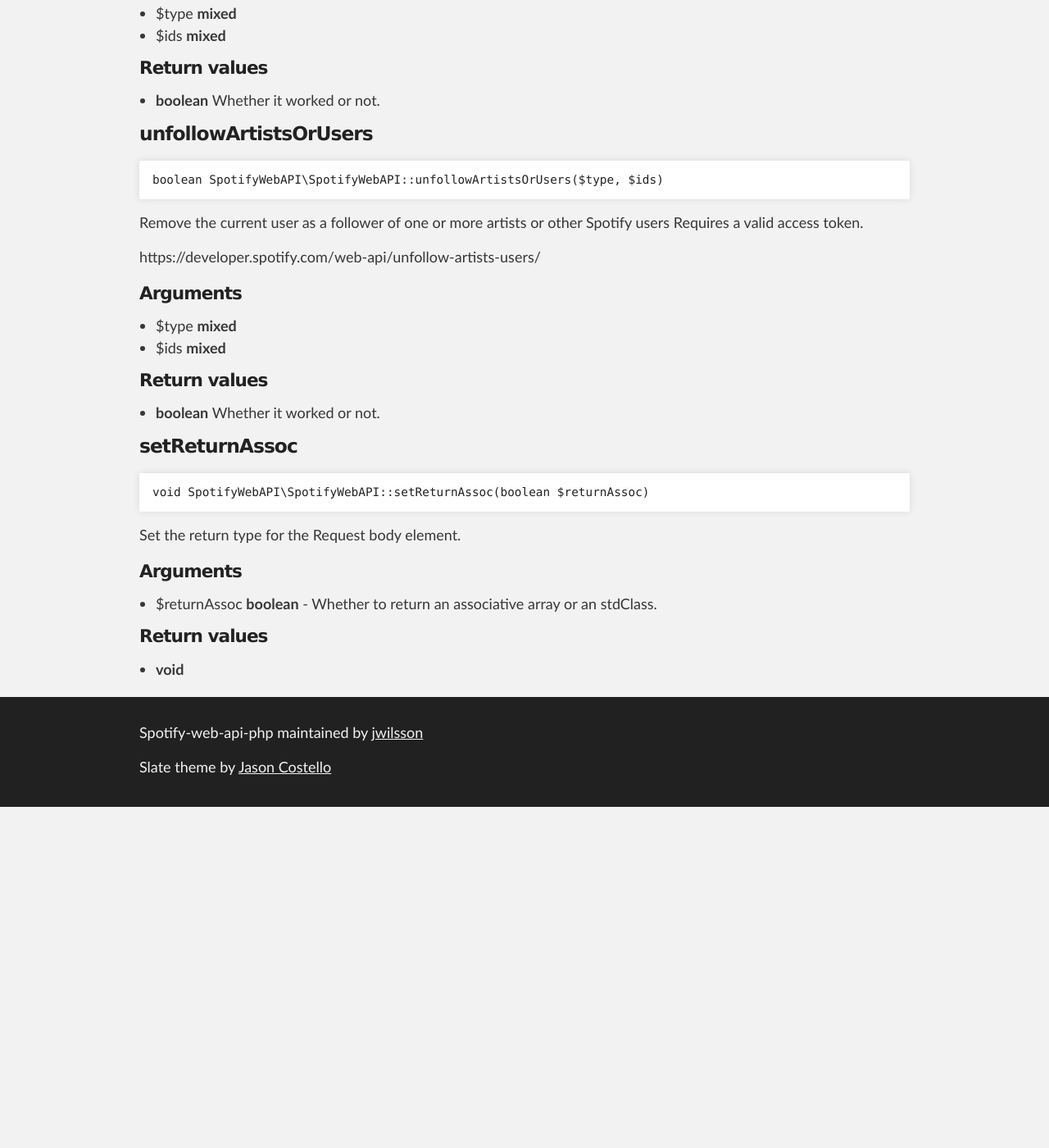
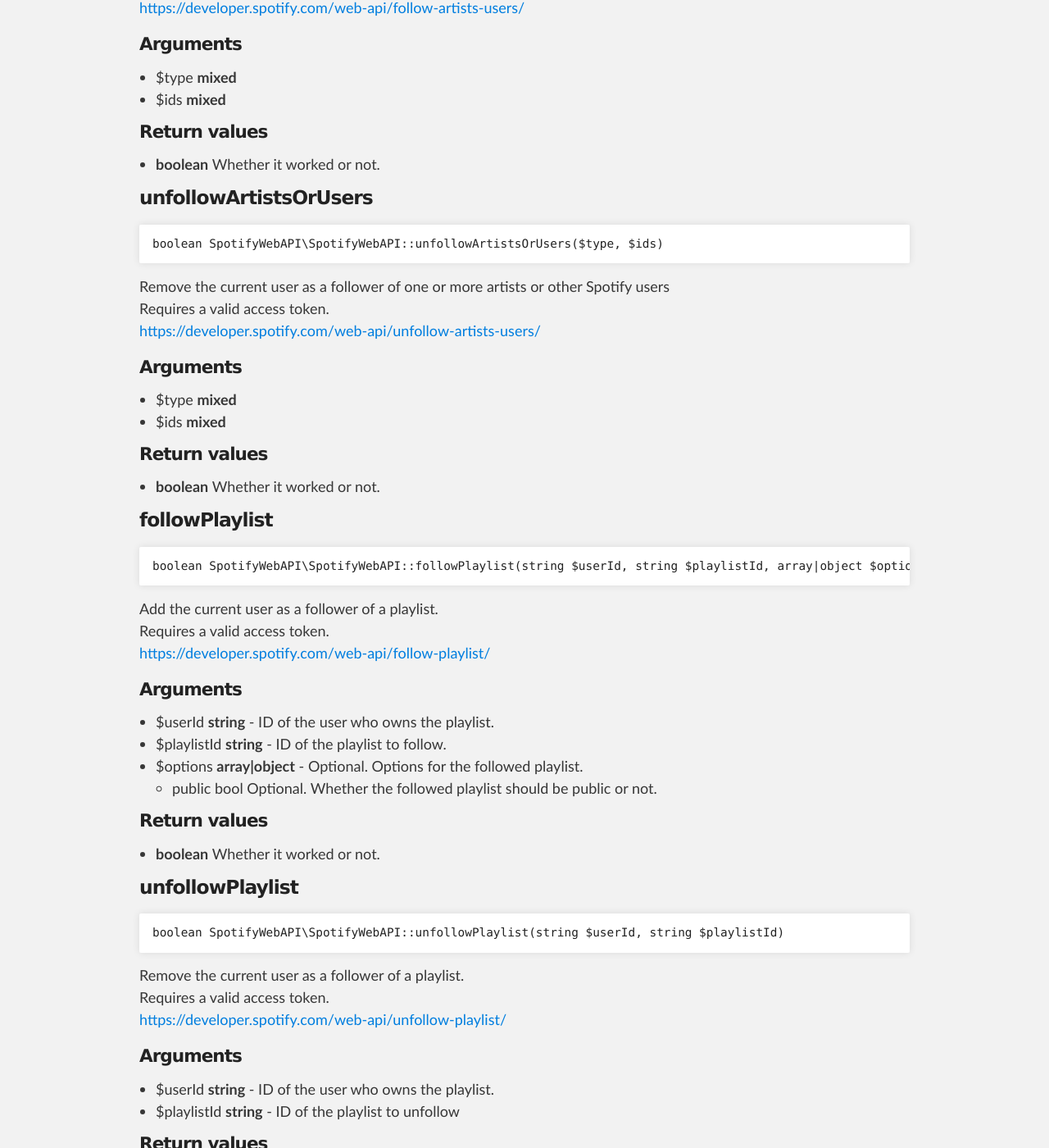
Before and after one commit to jwilsson/spotify-web-api-php, a Jekyll site: the page built from method-reference/spotifywebapi.md, in a window 1280 px wide and 1400 px high, scrolled down 12751 px. Shown: the whole window at 82% size. Built offline with Jekyll 4.4.1, drawn with Linux system fonts in a browser that asks for light colours; before the commit the page ends 13735 px from its top, so only the background shows below that; some of the changed text lies outside the part shown.

Commit message:
Correct line breaks and links to Spotify docs

```diff
--- a/method-reference/spotifywebapi.md
+++ b/method-reference/spotifywebapi.md
@@ -8,10 +8,8 @@ title: Method Reference - SpotifyWebAPI
 
     void SpotifyWebAPI\SpotifyWebAPI::__construct(\SpotifyWebAPI\Request $request)
 
-Constructor
+Constructor<br>
 Set up Request object.
-
-
 
 #### Arguments
 * $request **\SpotifyWebAPI\Request** - Optional. The Request object to use.
@@ -26,10 +24,9 @@ Set up Request object.
 
     boolean SpotifyWebAPI\SpotifyWebAPI::addMyTracks(string|array $tracks)
 
-Add tracks to the current user's Spotify library.
-
-Requires a valid access token.
-https://developer.spotify.com/web-api/save-tracks-user/
+Add tracks to the current user's Spotify library.<br>
+Requires a valid access token.<br>
+[https://developer.spotify.com/web-api/save-tracks-user/](https://developer.spotify.com/web-api/save-tracks-user/)
 
 #### Arguments
 * $tracks **string\|array** - ID(s) of the track(s) to add.
@@ -44,10 +41,9 @@ https://developer.spotify.com/web-api/save-tracks-user/
 
     boolean SpotifyWebAPI\SpotifyWebAPI::addUserPlaylistTracks(string $userId, string $playlistId, string|array $tracks, array|object $options)
 
-Add tracks to a user's playlist.
-
-Requires a valid access token.
-https://developer.spotify.com/web-api/add-tracks-to-playlist/
+Add tracks to a user's playlist.<br>
+Requires a valid access token.<br>
+[https://developer.spotify.com/web-api/add-tracks-to-playlist/](https://developer.spotify.com/web-api/add-tracks-to-playlist/)
 
 #### Arguments
 * $userId **string** - ID of the user who owns the playlist.
@@ -67,10 +63,9 @@ https://developer.spotify.com/web-api/add-tracks-to-playlist/
 
     array|object SpotifyWebAPI\SpotifyWebAPI::createUserPlaylist(string $userId, array|object $data)
 
-Create a new playlist for a user.
-
-Requires a valid access token.
-https://developer.spotify.com/web-api/create-playlist/
+Create a new playlist for a user.<br>
+Requires a valid access token.<br>
+[https://developer.spotify.com/web-api/create-playlist/](https://developer.spotify.com/web-api/create-playlist/)
 
 #### Arguments
 * $userId **string** - ID of the user to create the playlist for.
@@ -89,10 +84,9 @@ https://developer.spotify.com/web-api/create-playlist/
 
     boolean SpotifyWebAPI\SpotifyWebAPI::deleteMyTracks(string|array $tracks)
 
-Delete tracks from current user's Spotify library.
-
-Requires a valid access token.
-https://developer.spotify.com/web-api/remove-tracks-user/
+Delete tracks from current user's Spotify library.<br>
+Requires a valid access token.<br>
+[https://developer.spotify.com/web-api/remove-tracks-user/](https://developer.spotify.com/web-api/remove-tracks-user/)
 
 #### Arguments
 * $tracks **string\|array** - ID(s) of the track(s) to delete.
@@ -107,10 +101,9 @@ https://developer.spotify.com/web-api/remove-tracks-user/
 
     string|boolean SpotifyWebAPI\SpotifyWebAPI::deletePlaylistTracks(string $userId, string $playlistId, array $tracks, string $snapshotId)
 
-Delete tracks from a playlist and retrieve a new snapshot ID.
-
-Requires a valid access token.
-https://developer.spotify.com/web-api/remove-tracks-playlist/
+Delete tracks from a playlist and retrieve a new snapshot ID.<br>
+Requires a valid access token.<br>
+[https://developer.spotify.com/web-api/remove-tracks-playlist/](https://developer.spotify.com/web-api/remove-tracks-playlist/)
 
 #### Arguments
 * $userId **string** - ID of the user who owns the playlist.
@@ -131,9 +124,8 @@ https://developer.spotify.com/web-api/remove-tracks-playlist/
 
     array|object SpotifyWebAPI\SpotifyWebAPI::getAlbum(string $albumId)
 
-Get a album.
-
-https://developer.spotify.com/web-api/get-album/
+Get a album.<br>
+[https://developer.spotify.com/web-api/get-album/](https://developer.spotify.com/web-api/get-album/)
 
 #### Arguments
 * $albumId **string** - ID of the album.
@@ -148,9 +140,8 @@ https://developer.spotify.com/web-api/get-album/
 
     array|object SpotifyWebAPI\SpotifyWebAPI::getAlbums(array $albumIds)
 
-Get multiple albums.
-
-https://developer.spotify.com/web-api/get-several-albums/
+Get multiple albums.<br>
+[https://developer.spotify.com/web-api/get-several-albums/](https://developer.spotify.com/web-api/get-several-albums/)
 
 #### Arguments
 * $albumIds **array** - IDs of the albums.
@@ -165,9 +156,8 @@ https://developer.spotify.com/web-api/get-several-albums/
 
     array|object SpotifyWebAPI\SpotifyWebAPI::getAlbumTracks(string $albumId, array|object $options)
 
-Get a album's tracks.
-
-https://developer.spotify.com/web-api/get-several-albums/
+Get a album's tracks.<br>
+[https://developer.spotify.com/web-api/get-several-albums/](https://developer.spotify.com/web-api/get-several-albums/)
 
 #### Arguments
 * $albumId **string** - ID of the album.
@@ -186,9 +176,8 @@ https://developer.spotify.com/web-api/get-several-albums/
 
     array|object SpotifyWebAPI\SpotifyWebAPI::getArtist(string $artistId)
 
-Get an artist.
-
-https://developer.spotify.com/web-api/get-artist/
+Get an artist.<br>
+[https://developer.spotify.com/web-api/get-artist/](https://developer.spotify.com/web-api/get-artist/)
 
 #### Arguments
 * $artistId **string** - ID of the artist.
@@ -203,9 +192,8 @@ https://developer.spotify.com/web-api/get-artist/
 
     array|object SpotifyWebAPI\SpotifyWebAPI::getArtists(array $artistIds)
 
-Get multiple artists.
-
-https://developer.spotify.com/web-api/get-several-artists/
+Get multiple artists.<br>
+[https://developer.spotify.com/web-api/get-several-artists/](https://developer.spotify.com/web-api/get-several-artists/)
 
 #### Arguments
 * $artistIds **array** - IDs of the artists.
@@ -220,9 +208,8 @@ https://developer.spotify.com/web-api/get-several-artists/
 
     array|object SpotifyWebAPI\SpotifyWebAPI::getArtistRelatedArtists(string $artistId)
 
-Get an artist's related artists.
-
-https://developer.spotify.com/web-api/get-related-artists/
+Get an artist's related artists.<br>
+[https://developer.spotify.com/web-api/get-related-artists/](https://developer.spotify.com/web-api/get-related-artists/)
 
 #### Arguments
 * $artistId **string** - ID of the artist.
@@ -237,9 +224,8 @@ https://developer.spotify.com/web-api/get-related-artists/
 
     array|object SpotifyWebAPI\SpotifyWebAPI::getArtistAlbums(string $artistId, array|object $options)
 
-Get an artist's albums.
-
-https://developer.spotify.com/web-api/get-artists-albums/
+Get an artist's albums.<br>
+[https://developer.spotify.com/web-api/get-artists-albums/](https://developer.spotify.com/web-api/get-artists-albums/)
 
 #### Arguments
 * $artistId **string** - ID of the artist.
@@ -260,9 +246,8 @@ https://developer.spotify.com/web-api/get-artists-albums/
 
     array|object SpotifyWebAPI\SpotifyWebAPI::getArtistTopTracks(string $artistId, string $country)
 
-Get an artist's top tracks in a country.
-
-https://developer.spotify.com/web-api/get-artists-top-tracks/
+Get an artist's top tracks in a country.<br>
+[https://developer.spotify.com/web-api/get-artists-top-tracks/](https://developer.spotify.com/web-api/get-artists-top-tracks/)
 
 #### Arguments
 * $artistId **string** - ID of the artist.
@@ -278,10 +263,9 @@ https://developer.spotify.com/web-api/get-artists-top-tracks/
 
     array|object SpotifyWebAPI\SpotifyWebAPI::getFeaturedPlaylists(array|object $options)
 
-Get Spotify featured playlists.
-
-Requires a valid access token.
-https://developer.spotify.com/web-api/get-list-featured-playlists/
+Get Spotify featured playlists.<br>
+Requires a valid access token.<br>
+[https://developer.spotify.com/web-api/get-list-featured-playlists/](https://developer.spotify.com/web-api/get-list-featured-playlists/)
 
 #### Arguments
 * $options **array\|object** - Optional. Options for the playlists.
@@ -302,10 +286,9 @@ https://developer.spotify.com/web-api/get-list-featured-playlists/
 
     array|object SpotifyWebAPI\SpotifyWebAPI::getNewReleases(array|object $options)
 
-Get new releases.
-
-Requires a valid access token.
-https://developer.spotify.com/web-api/get-list-new-releases/
+Get new releases.<br>
+Requires a valid access token.<br>
+[https://developer.spotify.com/web-api/get-list-new-releases/](https://developer.spotify.com/web-api/get-list-new-releases/)
 
 #### Arguments
 * $options **array\|object** - Optional. Options for the items.
@@ -324,10 +307,9 @@ https://developer.spotify.com/web-api/get-list-new-releases/
 
     array|object SpotifyWebAPI\SpotifyWebAPI::getMySavedTracks(array|object $options)
 
-Get the current user’s saved tracks.
-
-Requires a valid access token.
-https://developer.spotify.com/web-api/get-users-saved-tracks/
+Get the current user’s saved tracks.<br>
+Requires a valid access token.<br>
+[https://developer.spotify.com/web-api/get-users-saved-tracks/](https://developer.spotify.com/web-api/get-users-saved-tracks/)
 
 #### Arguments
 * $options **array\|object** - Optional. Options for the tracks.
@@ -348,8 +330,6 @@ https://developer.spotify.com/web-api/get-users-saved-tracks/
 Get the return type for the Request body element.
 
 
-
-
 #### Return values
 * **boolean** Whether an associative array or an stdClass is returned.
 
@@ -359,9 +339,8 @@ Get the return type for the Request body element.
 
     array|object SpotifyWebAPI\SpotifyWebAPI::getTrack(string $trackId)
 
-Get a track.
-
-https://developer.spotify.com/web-api/get-track/
+Get a track.<br>
+[https://developer.spotify.com/web-api/get-track/](https://developer.spotify.com/web-api/get-track/)
 
 #### Arguments
 * $trackId **string** - ID of the track.
@@ -376,9 +355,8 @@ https://developer.spotify.com/web-api/get-track/
 
     array|object SpotifyWebAPI\SpotifyWebAPI::getTracks(array $trackIds)
 
-Get multiple tracks.
-
-https://developer.spotify.com/web-api/get-several-tracks/
+Get multiple tracks.<br>
+[https://developer.spotify.com/web-api/get-several-tracks/](https://developer.spotify.com/web-api/get-several-tracks/)
 
 #### Arguments
 * $trackIds **array** - IDs of the tracks.
@@ -393,9 +371,8 @@ https://developer.spotify.com/web-api/get-several-tracks/
 
     array|object SpotifyWebAPI\SpotifyWebAPI::getUser(string $userId)
 
-Get a user.
-
-https://developer.spotify.com/web-api/get-users-profile/
+Get a user.<br>
+[https://developer.spotify.com/web-api/get-users-profile/](https://developer.spotify.com/web-api/get-users-profile/)
 
 #### Arguments
 * $userId **string** - ID of the user.
@@ -410,10 +387,9 @@ https://developer.spotify.com/web-api/get-users-profile/
 
     array|object SpotifyWebAPI\SpotifyWebAPI::getUserPlaylists(string $userId, array|object $options)
 
-Get a user's playlists.
-
-Requires a valid access token.
-https://developer.spotify.com/web-api/get-list-users-playlists/
+Get a user's playlists.<br>
+Requires a valid access token.<br>
+[https://developer.spotify.com/web-api/get-list-users-playlists/](https://developer.spotify.com/web-api/get-list-users-playlists/)
 
 #### Arguments
 * $userId **string** - ID of the user.
@@ -432,10 +408,9 @@ https://developer.spotify.com/web-api/get-list-users-playlists/
 
     array|object SpotifyWebAPI\SpotifyWebAPI::getUserPlaylist(string $userId, string $playlistId, array|object $options)
 
-Get a user's specific playlist.
-
-Requires a valid access token.
-https://developer.spotify.com/web-api/get-playlist/
+Get a user's specific playlist.<br>
+Requires a valid access token.<br>
+[https://developer.spotify.com/web-api/get-playlist/](https://developer.spotify.com/web-api/get-playlist/)
 
 #### Arguments
 * $userId **string** - ID of the user.
@@ -454,10 +429,9 @@ https://developer.spotify.com/web-api/get-playlist/
 
     array|object SpotifyWebAPI\SpotifyWebAPI::getUserPlaylistTracks(string $userId, string $playlistId, array|object $options)
 
-Get the tracks in a user's playlist.
-
-Requires a valid access token.
-https://developer.spotify.com/web-api/get-playlists-tracks/
+Get the tracks in a user's playlist.<br>
+Requires a valid access token.<br>
+[https://developer.spotify.com/web-api/get-playlists-tracks/](https://developer.spotify.com/web-api/get-playlists-tracks/)
 
 #### Arguments
 * $userId **string** - ID of the user.
@@ -478,10 +452,9 @@ https://developer.spotify.com/web-api/get-playlists-tracks/
 
     array|object SpotifyWebAPI\SpotifyWebAPI::me()
 
-Get the currently authenticated user.
-
-Requires a valid access token.
-https://developer.spotify.com/web-api/get-current-users-profile/
+Get the currently authenticated user.<br>
+Requires a valid access token.<br>
+[https://developer.spotify.com/web-api/get-current-users-profile/](https://developer.spotify.com/web-api/get-current-users-profile/)
 
 
 #### Return values
@@ -493,10 +466,9 @@ https://developer.spotify.com/web-api/get-current-users-profile/
 
     array SpotifyWebAPI\SpotifyWebAPI::myTracksContains(string|array $tracks)
 
-Check if tracks is saved in the current user's Spotify library.
-
-Requires a valid access token.
-https://developer.spotify.com/web-api/check-users-saved-tracks/
+Check if tracks is saved in the current user's Spotify library.<br>
+Requires a valid access token.<br>
+[https://developer.spotify.com/web-api/check-users-saved-tracks/](https://developer.spotify.com/web-api/check-users-saved-tracks/)
 
 #### Arguments
 * $tracks **string\|array** - ID(s) of the track(s) to check for.
@@ -511,10 +483,9 @@ https://developer.spotify.com/web-api/check-users-saved-tracks/
 
     boolean SpotifyWebAPI\SpotifyWebAPI::replacePlaylistTracks(string $userId, string $playlistId, string|array $tracks)
 
-Replace all tracks in a user's playlist with new ones.
-
-Requires a valid access token.
-https://developer.spotify.com/web-api/replace-playlists-tracks/
+Replace all tracks in a user's playlist with new ones.<br>
+Requires a valid access token.<br>
+[https://developer.spotify.com/web-api/replace-playlists-tracks/](https://developer.spotify.com/web-api/replace-playlists-tracks/)
 
 #### Arguments
 * $userId **string** - ID of the user.
@@ -531,10 +502,9 @@ https://developer.spotify.com/web-api/replace-playlists-tracks/
 
     array|object SpotifyWebAPI\SpotifyWebAPI::search(string $query, string|array $type, array|object $options)
 
-Search for an item.
-
-Requires a valid access token if market=from_token is used.
-https://developer.spotify.com/web-api/search-item/
+Search for an item.<br>
+Requires a valid access token if market=from_token is used.<br>
+[https://developer.spotify.com/web-api/search-item/](https://developer.spotify.com/web-api/search-item/)
 
 #### Arguments
 * $query **string** - The term to search for.
@@ -557,8 +527,6 @@ https://developer.spotify.com/web-api/search-item/
 
 Set the access token to use.
 
-
-
 #### Arguments
 * $accessToken **string** - The access token.
 
@@ -572,10 +540,9 @@ Set the access token to use.
 
     boolean SpotifyWebAPI\SpotifyWebAPI::updateUserPlaylist($userId, $playlistId, array|object $data)
 
-Update the details of a user's playlist.
-
-Requires a valid access token.
-https://developer.spotify.com/web-api/change-playlist-details/
+Update the details of a user's playlist.<br>
+Requires a valid access token.<br>
+[https://developer.spotify.com/web-api/change-playlist-details/](https://developer.spotify.com/web-api/change-playlist-details/)
 
 #### Arguments
 * $userId **mixed**
@@ -595,10 +562,9 @@ https://developer.spotify.com/web-api/change-playlist-details/
 
     array SpotifyWebAPI\SpotifyWebAPI::currentUserFollows($type, $ids)
 
-Check to see if the current user is following one or more artists or other Spotify users
-Requires a valid access token.
-
-https://developer.spotify.com/web-api/check-current-user-follows/
+Check to see if the current user is following one or more artists or other Spotify users<br>
+Requires a valid access token.<br>
+[https://developer.spotify.com/web-api/check-current-user-follows/](https://developer.spotify.com/web-api/check-current-user-follows/)
 
 #### Arguments
 * $type **mixed**
@@ -614,10 +580,9 @@ https://developer.spotify.com/web-api/check-current-user-follows/
 
     boolean SpotifyWebAPI\SpotifyWebAPI::followArtistsOrUsers($type, $ids)
 
-Add the current user as a follower of one or more artists or other Spotify users
-Requires a valid access token.
-
-https://developer.spotify.com/web-api/follow-artists-users/
+Add the current user as a follower of one or more artists or other Spotify users<br>
+Requires a valid access token.<br>
+[https://developer.spotify.com/web-api/follow-artists-users/](https://developer.spotify.com/web-api/follow-artists-users/)
 
 #### Arguments
 * $type **mixed**
@@ -633,14 +598,52 @@ https://developer.spotify.com/web-api/follow-artists-users/
 
     boolean SpotifyWebAPI\SpotifyWebAPI::unfollowArtistsOrUsers($type, $ids)
 
-Remove the current user as a follower of one or more artists or other Spotify users
-Requires a valid access token.
-
-https://developer.spotify.com/web-api/unfollow-artists-users/
+Remove the current user as a follower of one or more artists or other Spotify users<br>
+Requires a valid access token.<br>
+[https://developer.spotify.com/web-api/unfollow-artists-users/](https://developer.spotify.com/web-api/unfollow-artists-users/)
 
 #### Arguments
 * $type **mixed**
 * $ids **mixed**
+
+
+#### Return values
+* **boolean** Whether it worked or not.
+
+
+
+### followPlaylist
+
+    boolean SpotifyWebAPI\SpotifyWebAPI::followPlaylist(string $userId, string $playlistId, array|object $options)
+
+Add the current user as a follower of a playlist.<br>
+Requires a valid access token.<br>
+[https://developer.spotify.com/web-api/follow-playlist/](https://developer.spotify.com/web-api/follow-playlist/)
+
+#### Arguments
+* $userId **string** - ID of the user who owns the playlist.
+* $playlistId **string** - ID of the playlist to follow.
+* $options **array\|object** - Optional. Options for the followed playlist.
+    * public bool Optional. Whether the followed playlist should be public or not.
+
+
+
+#### Return values
+* **boolean** Whether it worked or not.
+
+
+
+### unfollowPlaylist
+
+    boolean SpotifyWebAPI\SpotifyWebAPI::unfollowPlaylist(string $userId, string $playlistId)
+
+Remove the current user as a follower of a playlist.<br>
+Requires a valid access token.<br>
+[https://developer.spotify.com/web-api/unfollow-playlist/](https://developer.spotify.com/web-api/unfollow-playlist/)
+
+#### Arguments
+* $userId **string** - ID of the user who owns the playlist.
+* $playlistId **string** - ID of the playlist to unfollow
 
 
 #### Return values
@@ -654,8 +657,6 @@ https://developer.spotify.com/web-api/unfollow-artists-users/
 
 Set the return type for the Request body element.
 
-
-
 #### Arguments
 * $returnAssoc **boolean** - Whether to return an associative array or an stdClass.
 
```
Also changed, not shown: method-reference/index.md (+1 -1 lines), method-reference/request.md (+1 -10 lines), method-reference/session.md (+1 -31 lines).
